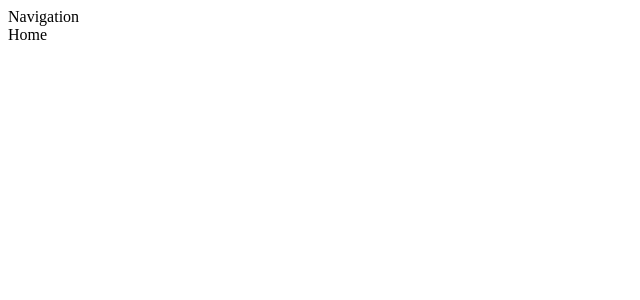
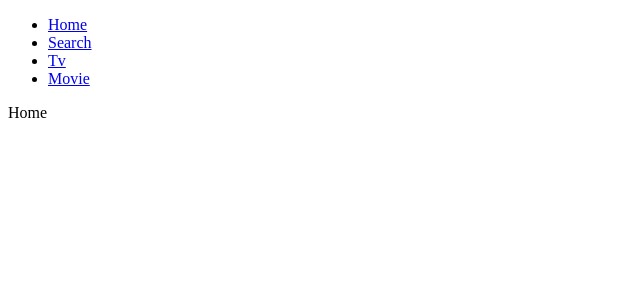
Before and after one commit to rgavin1/MovieCloneTS, a React (Create React App) app in the folder react-movie/: page / in a window 1280 px wide. Shown: the top 300 px of the page, without its empty margins (0-640 px from the left). Built offline with nearby package versions, Linux system fonts and the light colour scheme.

Commit message:
pages are linked

```diff
--- a/react-movie/src/App.tsx
+++ b/react-movie/src/App.tsx
@@ -1,5 +1,5 @@
 import React from "react";
-import { BrowserRouter as Router, Switch, Route, Link } from "react-router-dom";
+import { BrowserRouter as Router, Switch, Route } from "react-router-dom";
 // Pages
 import { HomePage, SearchPage, TvPage, MoviePage } from "./pages";
 // Components
--- a/react-movie/src/components/Navigation.tsx
+++ b/react-movie/src/components/Navigation.tsx
@@ -1,7 +1,25 @@
 import React from "react";
+import { Link } from "react-router-dom";
 
 const Navigation: React.FC = () => {
-  return <div>Navigation</div>;
+  return (
+    <nav>
+      <ul>
+        <li>
+          <Link to="/">Home</Link>
+        </li>
+        <li>
+          <Link to="/search">Search</Link>
+        </li>
+        <li>
+          <Link to="/tv">Tv</Link>
+        </li>
+        <li>
+          <Link to="/movie">Movie</Link>
+        </li>
+      </ul>
+    </nav>
+  );
 };
 
 export default Navigation;
```
